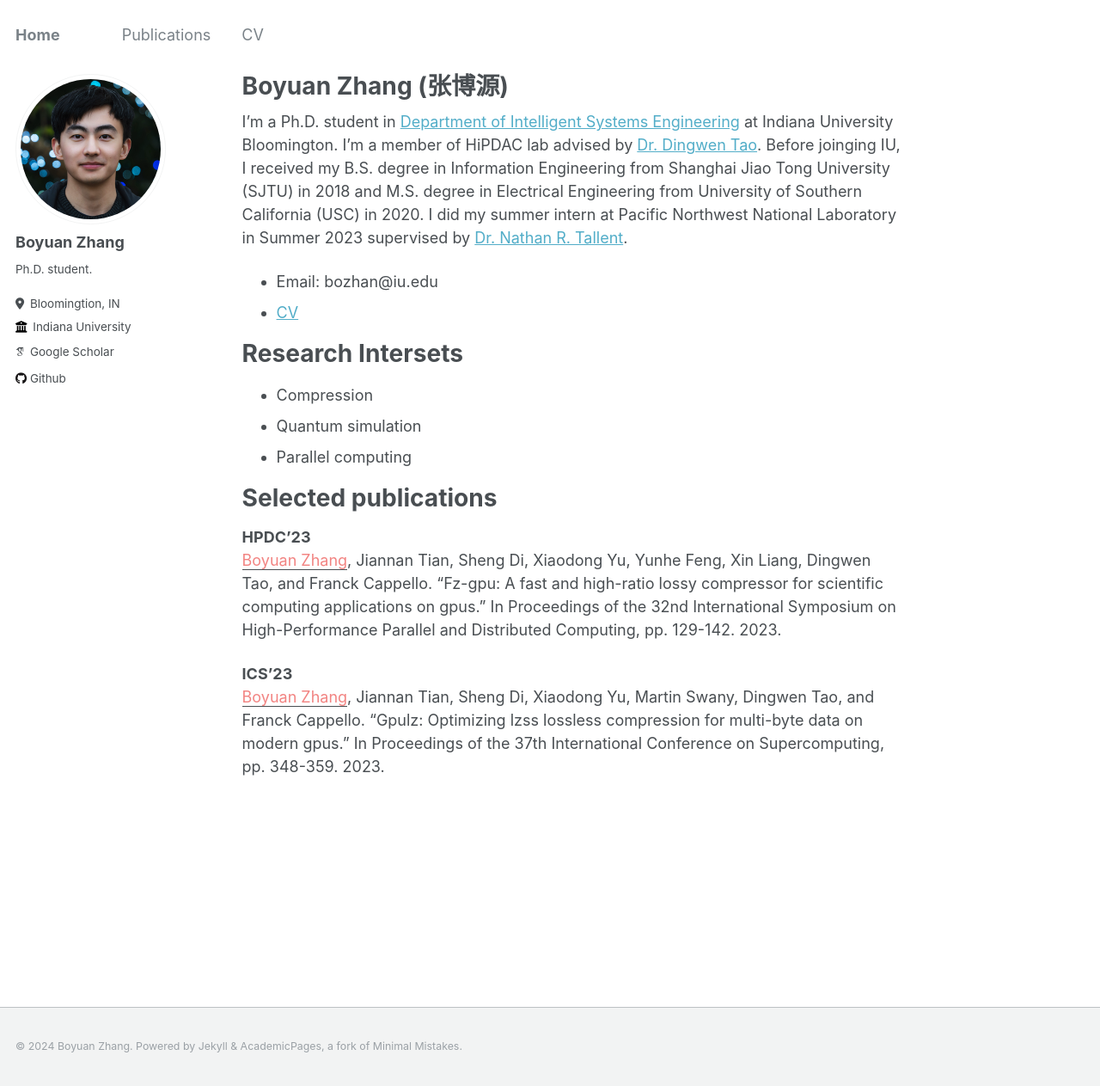
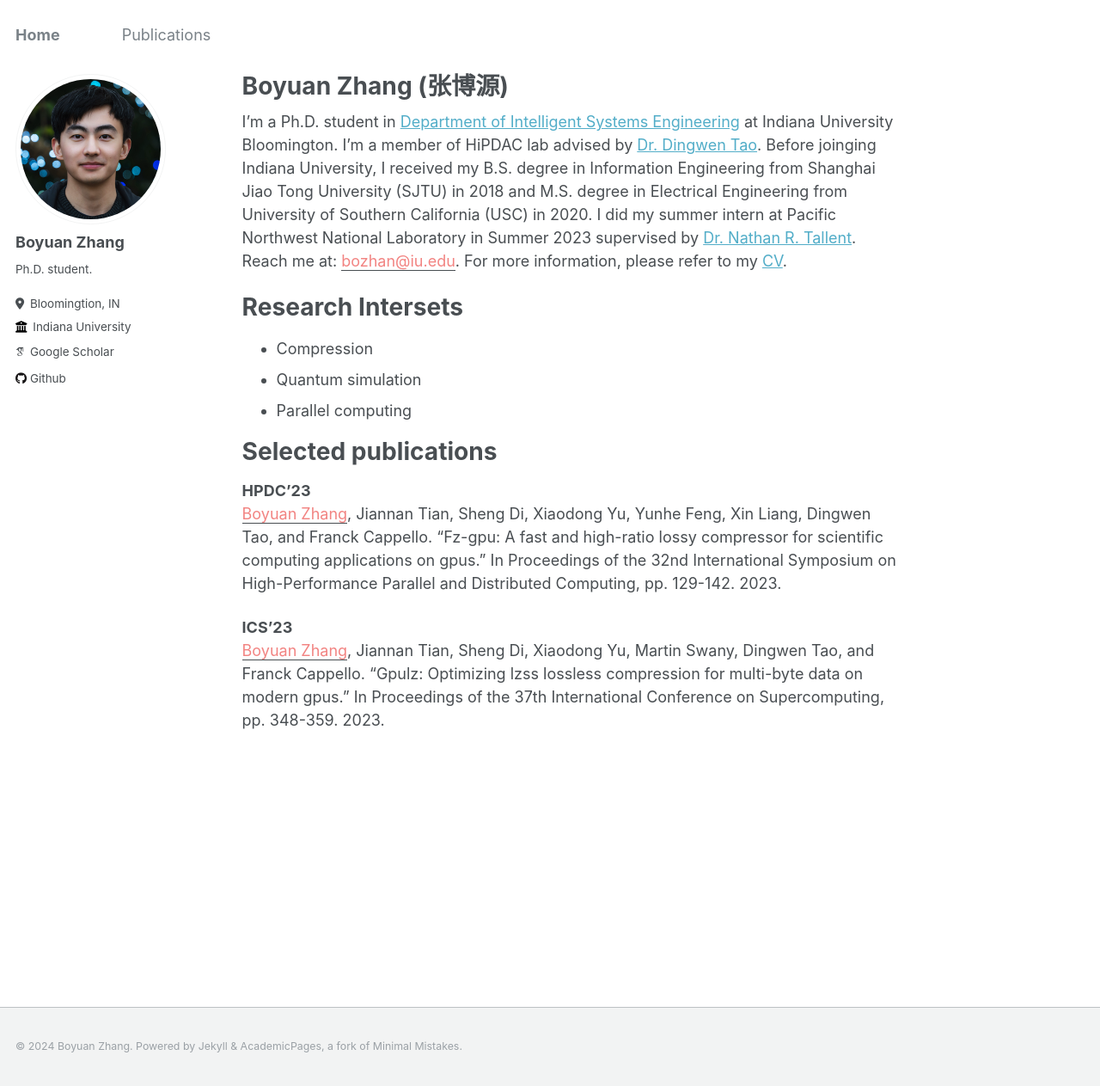
Before and after one commit to boyuanzhang62/boyuanzhang62.github.io_archive, a Jekyll site: the page built from _pages/about.md, in a window 1280 px wide and 1263 px high. Shown: the whole window at 86% size. Built offline with Jekyll 4.4.1, drawn with Linux system fonts in a browser that asks for light colours; some web fonts are replaced.

Commit message:
modify main page

```diff
--- a/_data/navigation.yml
+++ b/_data/navigation.yml
@@ -15,8 +15,8 @@ main:
   # - title: "Blog Posts"
   #   url: /year-archive/
 
-  - title: "CV"
-    url: /cv/
+  # - title: "CV"
+  #   url: /cv/
 
   # - title: "Guide"
   #   url: /markdown/
--- a/_pages/about.md
+++ b/_pages/about.md
@@ -7,9 +7,7 @@ redirect_from:
   - /about.html
 ---
 
-I'm a Ph.D. student in [Department of Intelligent Systems Engineering](https://engineering.indiana.edu/about/index.html) at Indiana University Bloomington. I'm a member of HiPDAC lab advised by [Dr. Dingwen Tao](https://www.dingwentao.com/). Before joinging IU, I received my B.S. degree in Information Engineering from Shanghai Jiao Tong University (SJTU) in 2018 and M.S. degree in Electrical Engineering from University of Southern California (USC) in 2020. I did my summer intern at Pacific Northwest National Laboratory in Summer 2023 supervised by [Dr. Nathan R. Tallent](https://www.pnnl.gov/people/nathan-tallent).
-* Email: bozhan@iu.edu
-* [CV](https://boyuanzhang62.github.io/files/CV_Boyuan_Zhang.pdf)
+I'm a Ph.D. student in [Department of Intelligent Systems Engineering](https://engineering.indiana.edu/about/index.html) at Indiana University Bloomington. I'm a member of HiPDAC lab advised by [Dr. Dingwen Tao](https://www.dingwentao.com/). Before joinging Indiana University, I received my B.S. degree in Information Engineering from Shanghai Jiao Tong University (SJTU) in 2018 and M.S. degree in Electrical Engineering from University of Southern California (USC) in 2020. I did my summer intern at Pacific Northwest National Laboratory in Summer 2023 supervised by [Dr. Nathan R. Tallent](https://www.pnnl.gov/people/nathan-tallent). Reach me at: <span style="color:#f28482"><u>bozhan@iu.edu</u></span>. For more information, please refer to my [CV](https://boyuanzhang62.github.io/files/CV_Boyuan_Zhang.pdf).
 
 # Research Intersets
 
```
Also changed, not shown: _pages/services.md (added, +16 -0 lines).
